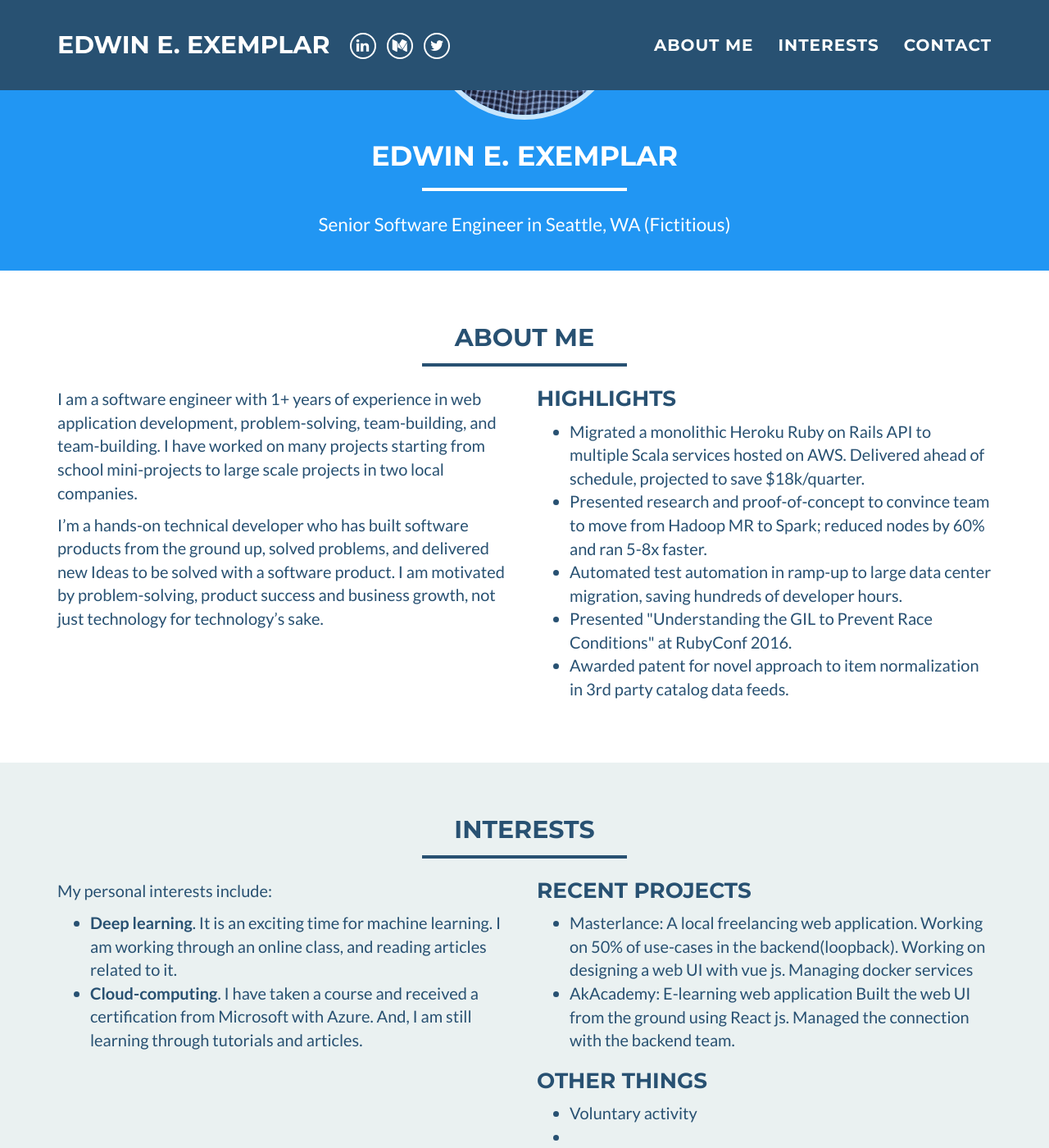
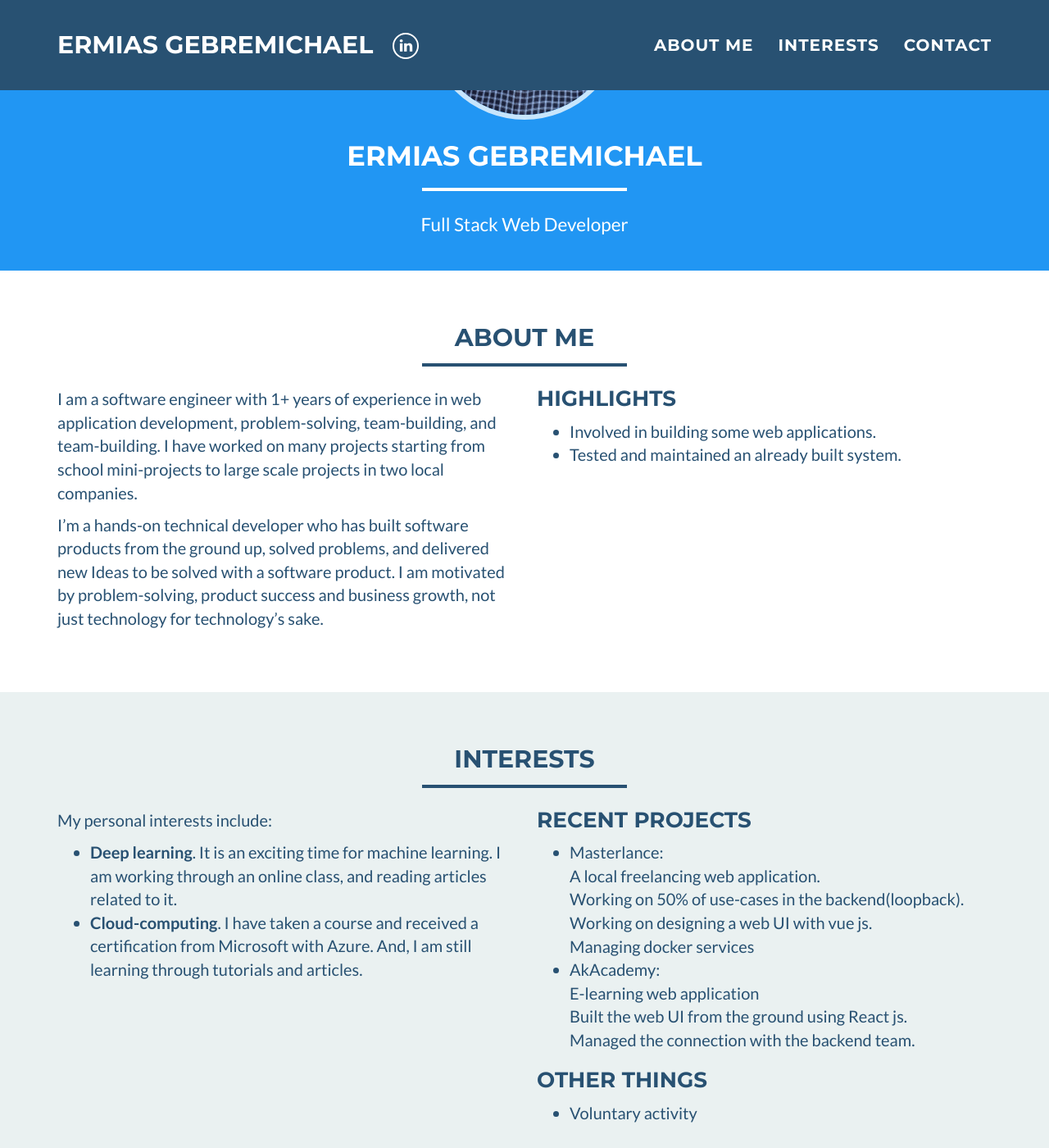
Before and after one commit to ermias111/ermias111.github.io, a Jekyll site: the page built from index.html, in a window 1280 px wide and 1400 px high, scrolled down 244 px. Shown: the whole window at 82% size. Built offline with Jekyll 4.4.1, drawn with Linux system fonts in a browser that asks for light colours; some of the changed text lies outside the part shown.

Commit message:
updates profile

```diff
--- a/_config.yml
+++ b/_config.yml
@@ -1,20 +1,15 @@
 # Site settings
-name: Edwin E. Exemplar
-email: edwin+contactme@someemail.com
+name: Ermias Gebremichael
+email: ermimichael@gmail.com
 #canonical_url: https://edwinexemplar.com
-keywords: "Software Engineer, Python, Ruby, Machine Learning, Deep Learning, Startups, Agile, Pair Programming"
-skills: "Senior Software Engineer in Seattle, WA (Fictitious)"
+keywords: "Software Engineer, Full-stack web developer Machine Learning, Deep Learning, "
 baseurl:
 
 # Social networks usernames (many more available: google-plus, flickr, dribbble, pinterest, instagram, tumblr, linkedin, etc.)
 # You should replace these with your social networks, of course. :)
 social:
   - title: linkedin
-    url: https://www.linkedin.com/in/cgroom/
-  - title: medium
-    url: https://medium.com/@cgroom
-  - title: twitter
-    url: https://twitter.com/chuck_groom
+    url: https://www.linkedin.com/in/ermias-g-michael-b56653181/
 
 # Google webmaster tools
 google_verify:
--- a/_includes/about_me.html
+++ b/_includes/about_me.html
@@ -27,19 +27,11 @@
 		    <h3 style="margin-top:0;">Highlights</h3>
 		    <ul>
     			<li>
-            Migrated a monolithic Heroku Ruby on Rails API to multiple Scala
-            services hosted on AWS. Delivered ahead of schedule, projected to save $18k/quarter.
+            Involved in building some web applications.
     			</li>
           <li>
-            Presented research and proof-of-concept to convince team to move from Hadoop MR to Spark; reduced nodes by 60% and ran 5-8x faster.
-          <li>
-            Automated test automation in ramp-up to large data center migration, saving hundreds of developer hours.
-    			<li>
-            Presented "Understanding the GIL to Prevent Race Conditions" at RubyConf 2016.
-    			</li>
-    			<li>
-            Awarded patent for novel approach to item normalization in 3rd party catalog data feeds.
-    			</li>
+            Tested and maintained an already built system.
+          </li>
 		    </ul>
 	    </div>
     </div>
--- a/_includes/interests.html
+++ b/_includes/interests.html
@@ -49,8 +49,6 @@
   			<li>
            Voluntary activity
   			</li>
-  			<li>
-  			</li>
 		   </ul>
       </div>
     </div>
--- a/_layouts/default.html
+++ b/_layouts/default.html
@@ -75,11 +75,12 @@
         <div class="container">
             <div class="row">
                 <div class="col-lg-12">
-                    <img class="profile-img" src="img/profile.jpg" alt="{{ site.name }}">
+                    <img class="profile-img" src="../img/Profile.JPG" alt="{{ site.name }}">
                     <div class="intro-text">
                         <span class="name">{{ site.name }}</span>
                         <hr>
-                        <span class="skills">{{ site.skills }}</span>
+                        <!-- <span class="skills">{{ site.skills }}</span> -->
+                        <span class="skills">Full Stack Web Developer</span>
                     </div>
                 </div>
             </div>
```
Also changed, not shown: other parts of _includes/interests.html (+8 -8 lines).
